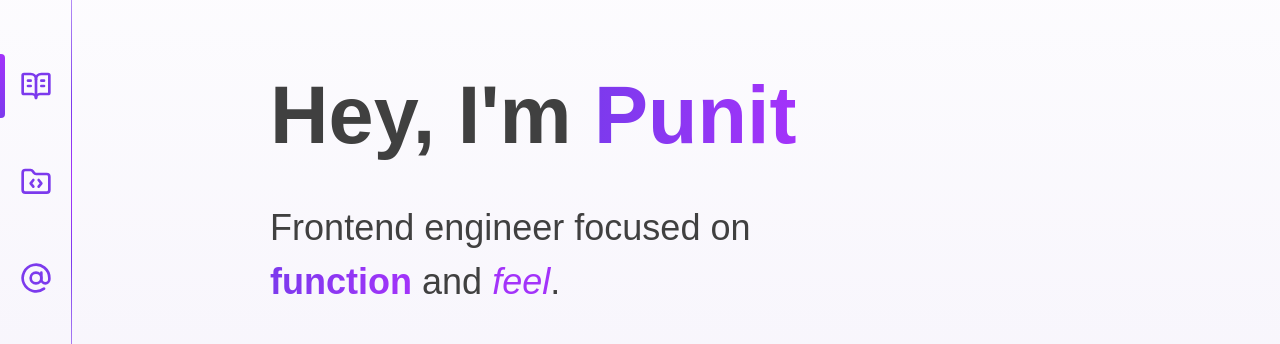
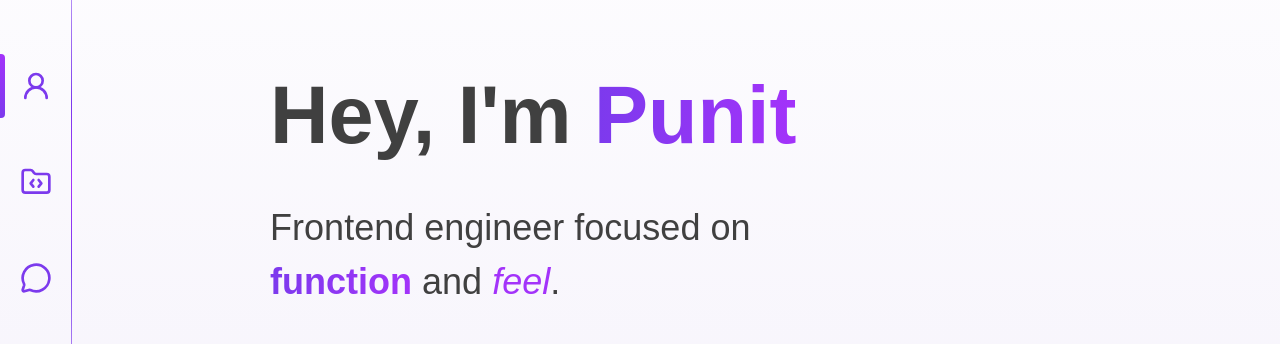
Before and after one commit to punit-shah/punitshah-dev-v2, a React (Vite) app: page / in a window 1280 px wide. Shown: the part 218-562 px from the top of the page. Built offline with nearby package versions, Linux system fonts and the light colour scheme; a web font is replaced by a local one.

Commit message:
Update navbar icons for about/contact sections

```diff
--- a/src/components/Navbar/Navbar.tsx
+++ b/src/components/Navbar/Navbar.tsx
@@ -1,5 +1,5 @@
 import classNames from 'classnames';
-import { AtSign, BookOpenText, FolderCode, Moon, Sun } from 'lucide-react';
+import { FolderCode, MessageCircle, Moon, Sun, UserRound } from 'lucide-react';
 import { createRef, useContext, useState } from 'react';
 import { DarkModeContext } from '../../contexts/DarkMode';
 import Logo from '../Logo';
@@ -8,9 +8,9 @@ import classes from './Navbar.module.css';
 import NavbarIndicator from './NavbarIndicator';
 
 const items = [
-  { label: 'About', sectionId: 'about', icon: <BookOpenText size={32} /> },
+  { label: 'About', sectionId: 'about', icon: <UserRound size={32} /> },
   { label: 'Projects', sectionId: 'projects', icon: <FolderCode size={32} /> },
-  { label: 'Contact', sectionId: 'contact', icon: <AtSign size={32} /> },
+  { label: 'Contact', sectionId: 'contact', icon: <MessageCircle size={32} /> },
 ];
 
 type NavbarProps = {
```
